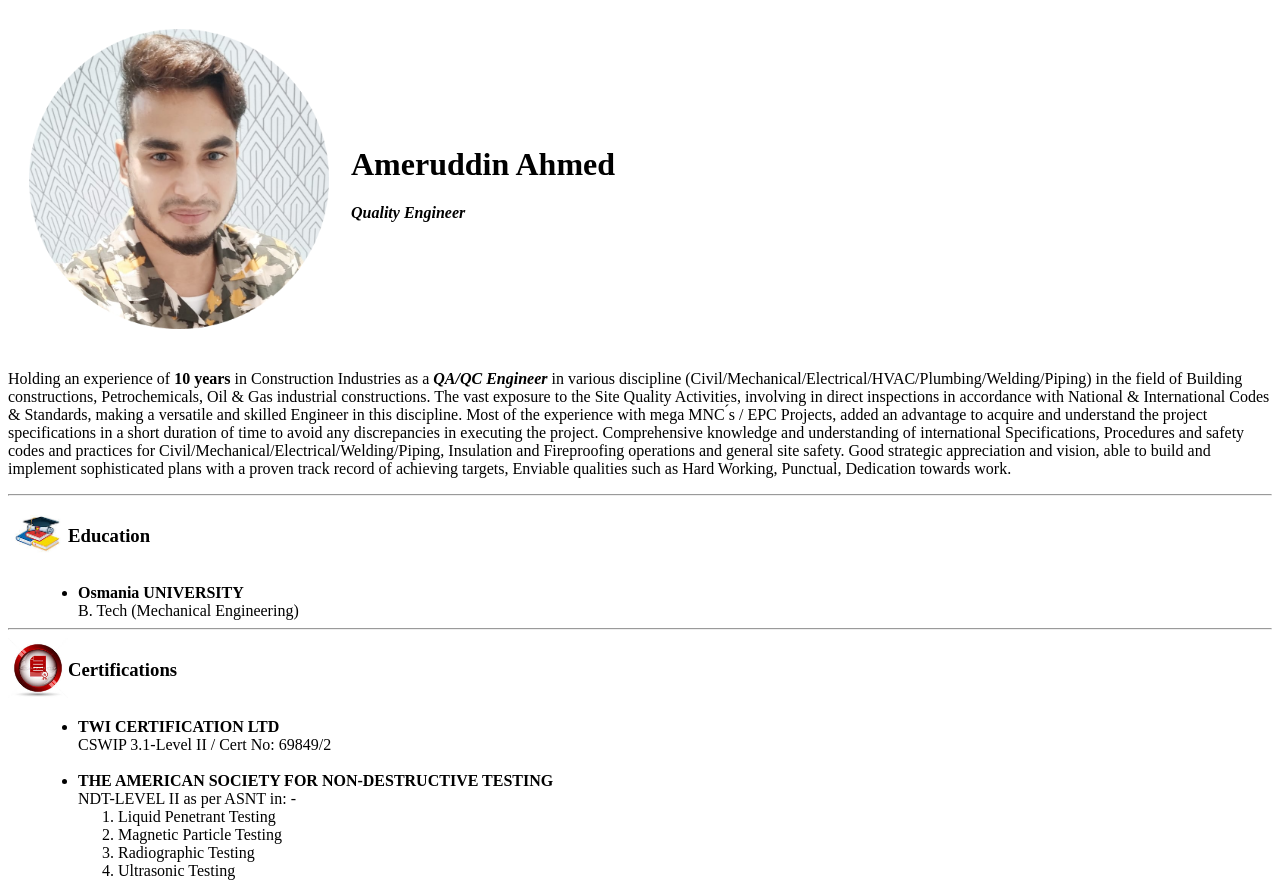
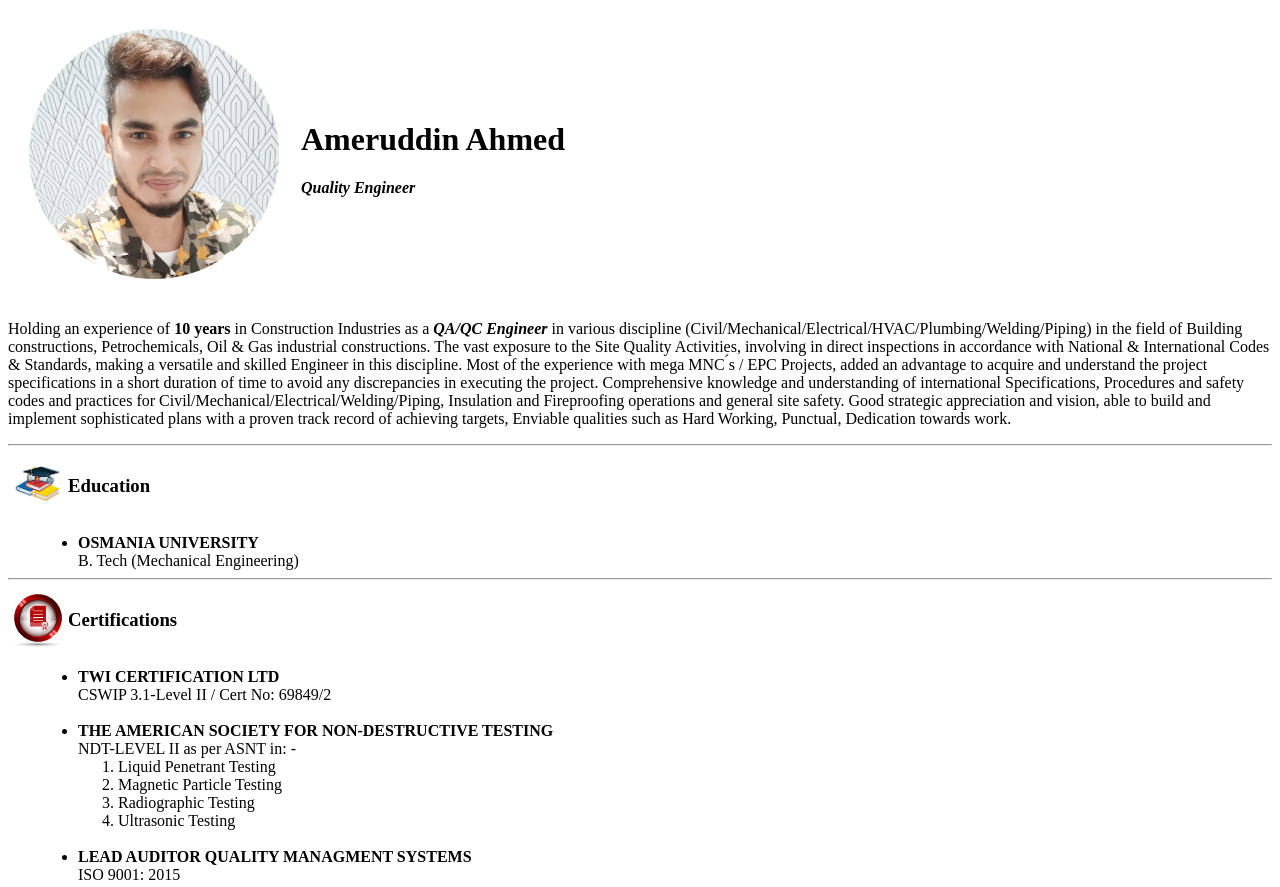
Before and after one commit to AmeruddinAhmed/CV, a plain HTML site: page index.html in a window 1280 px wide. Shown: the top 887 px of the page. Drawn offline with Linux system fonts and the light colour scheme.

Commit message:
Update index.html

```diff
--- a/index.html
+++ b/index.html
@@ -11,7 +11,7 @@
     <table cellspacing="20">
         <tr>
             <td>
-                <img src="Images/myimage.png" alt="Amer Profile picture " height="300">
+                <img src="Images/myimage.png" alt="Amer Profile picture " height="250">
             </td>
             <td>
                 <!-- Heading -->
@@ -52,7 +52,7 @@
         </tr>
     </table>
     <ul style="margin-bottom: 0; margin-left: 30px;">
-        <li><strong>Osmania UNIVERSITY</strong> <br>
+        <li><strong>OSMANIA UNIVERSITY</strong> <br>
             B. Tech (Mechanical Engineering)</li>
     </ul>
 
```
